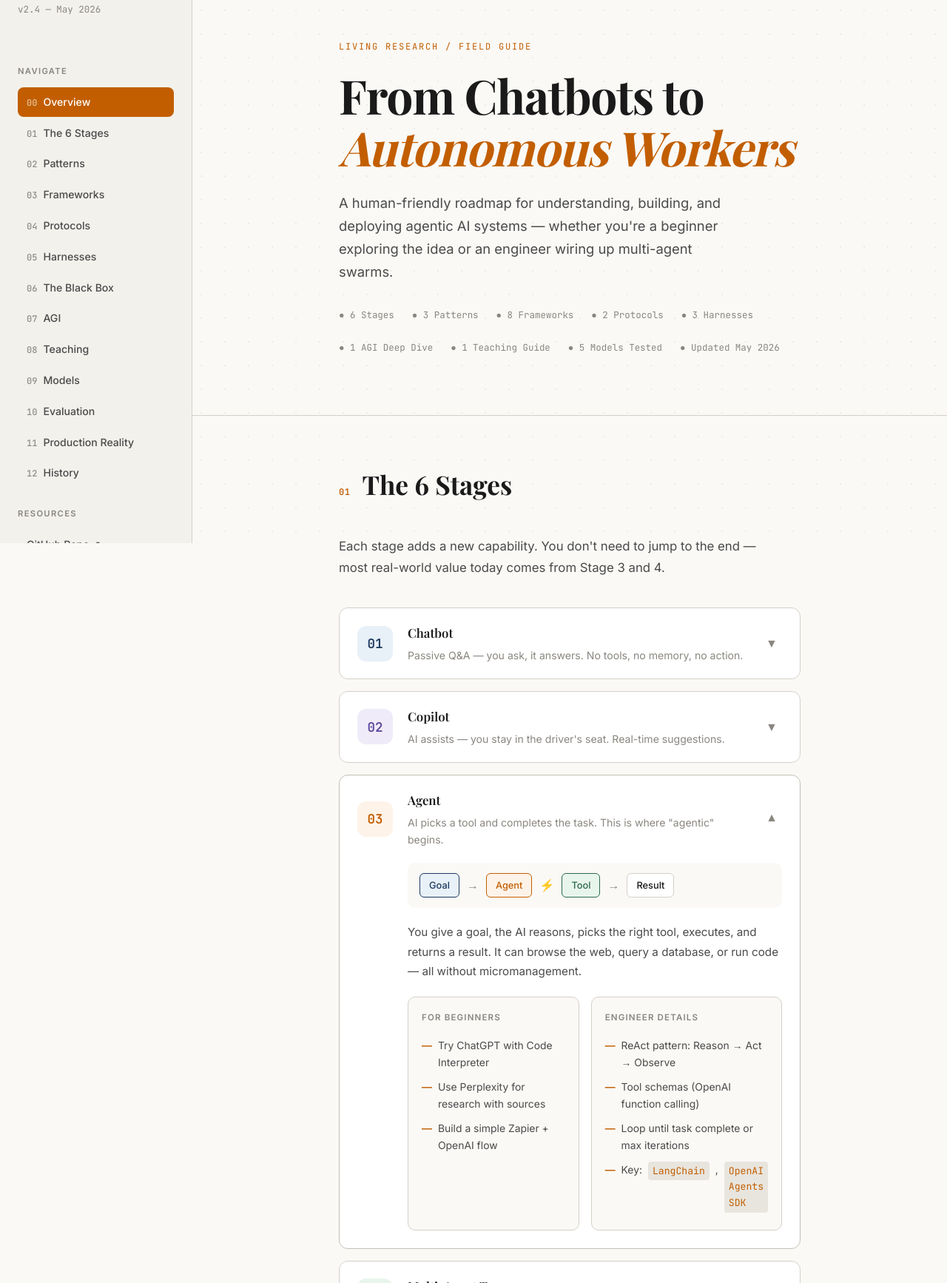
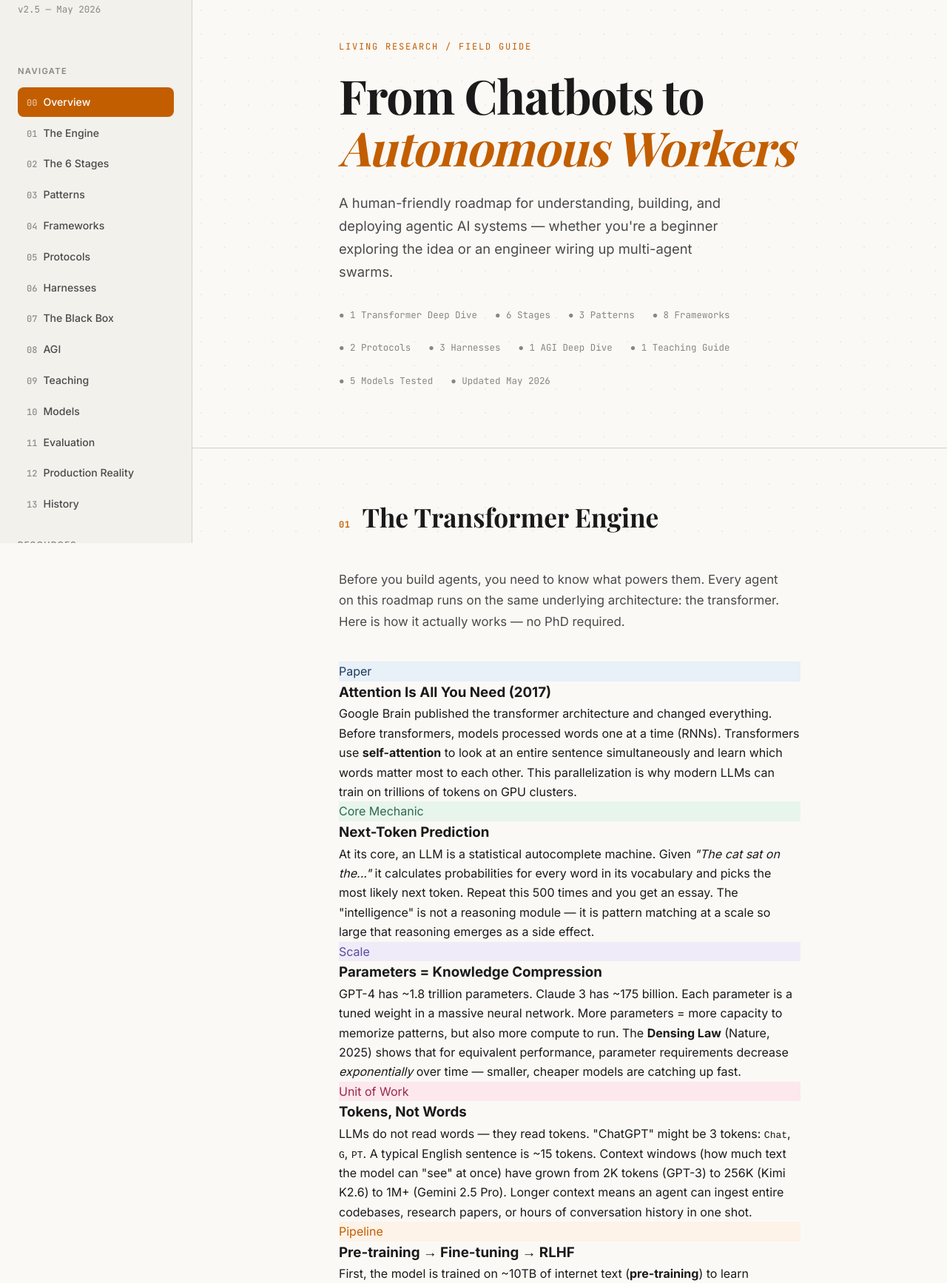
Before and after one commit to jlaiii/agentic-ai-roadmap, a plain HTML site: page index.html in a window 1280 px wide. Shown: the part 66-1800 px from the top of the page at 74% size. Drawn offline with nearby package versions, Linux system fonts and the light colour scheme; a web font is replaced by a local one.

Commit message:
v2.5: Add Transformer Engine section (01) — attention, tokens, parameters, RLHF, and agent relevance

```diff
--- a/index.html
+++ b/index.html
@@ -425,23 +425,24 @@
 <!-- Sidebar -->
 <aside class="sidebar" id="sidebar">
   <div class="sidebar-logo">Agentic<span>AI</span></div>
-  <div class="sidebar-sub">v2.4 &mdash; May 2026</div>
+  <div class="sidebar-sub">v2.5 &mdash; May 2026</div>
 
   <div class="nav-section">Navigate</div>
   <ul class="nav-links">
     <li><a href="#overview" class="active" onclick="setActive(this)"><span class="num">00</span>Overview</a></li>
-    <li><a href="#stages" onclick="setActive(this)"><span class="num">01</span>The 6 Stages</a></li>
-    <li><a href="#patterns" onclick="setActive(this)"><span class="num">02</span>Patterns</a></li>
-    <li><a href="#frameworks" onclick="setActive(this)"><span class="num">03</span>Frameworks</a></li>
-    <li><a href="#protocols" onclick="setActive(this)"><span class="num">04</span>Protocols</a></li>
-    <li><a href="#harnesses" onclick="setActive(this)"><span class="num">05</span>Harnesses</a></li>
-    <li><a href="#blackbox" onclick="setActive(this)"><span class="num">06</span>The Black Box</a></li>
-    <li><a href="#agi" onclick="setActive(this)"><span class="num">07</span>AGI</a></li>
-    <li><a href="#teaching" onclick="setActive(this)"><span class="num">08</span>Teaching</a></li>
-    <li><a href="#models" onclick="setActive(this)"><span class="num">09</span>Models</a></li>
-    <li><a href="#evaluation" onclick="setActive(this)"><span class="num">10</span>Evaluation</a></li>
-    <li><a href="#reality" onclick="setActive(this)"><span class="num">11</span>Production Reality</a></li>
-    <li><a href="#history" onclick="setActive(this)"><span class="num">12</span>History</a></li>
+    <li><a href="#engine" onclick="setActive(this)"><span class="num">01</span>The Engine</a></li>
+    <li><a href="#stages" onclick="setActive(this)"><span class="num">02</span>The 6 Stages</a></li>
+    <li><a href="#patterns" onclick="setActive(this)"><span class="num">03</span>Patterns</a></li>
+    <li><a href="#frameworks" onclick="setActive(this)"><span class="num">04</span>Frameworks</a></li>
+    <li><a href="#protocols" onclick="setActive(this)"><span class="num">05</span>Protocols</a></li>
+    <li><a href="#harnesses" onclick="setActive(this)"><span class="num">06</span>Harnesses</a></li>
+    <li><a href="#blackbox" onclick="setActive(this)"><span class="num">07</span>The Black Box</a></li>
+    <li><a href="#agi" onclick="setActive(this)"><span class="num">08</span>AGI</a></li>
+    <li><a href="#teaching" onclick="setActive(this)"><span class="num">09</span>Teaching</a></li>
+    <li><a href="#models" onclick="setActive(this)"><span class="num">10</span>Models</a></li>
+    <li><a href="#evaluation" onclick="setActive(this)"><span class="num">11</span>Evaluation</a></li>
+    <li><a href="#reality" onclick="setActive(this)"><span class="num">12</span>Production Reality</a></li>
+    <li><a href="#history" onclick="setActive(this)"><span class="num">13</span>History</a></li>
   </ul>
 
   <div class="nav-section">Resources</div>
@@ -475,6 +476,7 @@
       <h1>From Chatbots to <em>Autonomous Workers</em></h1>
       <p>A human-friendly roadmap for understanding, building, and deploying agentic AI systems — whether you're a beginner exploring the idea or an engineer wiring up multi-agent swarms.</p>
       <div class="hero-meta">
+        <span>● 1 Transformer Deep Dive</span>
         <span>● 6 Stages</span>
         <span>● 3 Patterns</span>
         <span>● 8 Frameworks</span>
@@ -488,11 +490,59 @@
     </div>
   </section>
 
+  <section class="section" id="engine">
+    <div class="container">
+      <div class="section-header reveal">
+        <span class="section-num">01</span>
+        <h2>The Transformer Engine</h2>
+      </div>
+      <p class="section-intro reveal">Before you build agents, you need to know what powers them. Every agent on this roadmap runs on the same underlying architecture: the transformer. Here is how it actually works — no PhD required.</p>
+
+      <div class="grid-2">
+        <div class="card reveal">
+          <div class="card-badge" style="background:var(--blue-light);color:var(--blue);">Paper</div>
+          <h3>Attention Is All You Need (2017)</h3>
+          <p>Google Brain published the transformer architecture and changed everything. Before transformers, models processed words one at a time (RNNs). Transformers use <strong>self-attention</strong> to look at an entire sentence simultaneously and learn which words matter most to each other. This parallelization is why modern LLMs can train on trillions of tokens on GPU clusters.</p>
+        </div>
+
+        <div class="card reveal">
+          <div class="card-badge" style="background:var(--green-light);color:var(--green);">Core Mechanic</div>
+          <h3>Next-Token Prediction</h3>
+          <p>At its core, an LLM is a statistical autocomplete machine. Given <em>"The cat sat on the..."</em> it calculates probabilities for every word in its vocabulary and picks the most likely next token. Repeat this 500 times and you get an essay. The "intelligence" is not a reasoning module — it is pattern matching at a scale so large that reasoning emerges as a side effect.</p>
+        </div>
+
+        <div class="card reveal">
+          <div class="card-badge" style="background:var(--purple-light);color:var(--purple);">Scale</div>
+          <h3>Parameters = Knowledge Compression</h3>
+          <p>GPT-4 has ~1.8 trillion parameters. Claude 3 has ~175 billion. Each parameter is a tuned weight in a massive neural network. More parameters = more capacity to memorize patterns, but also more compute to run. The <strong>Densing Law</strong> (Nature, 2025) shows that for equivalent performance, parameter requirements decrease <em>exponentially</em> over time — smaller, cheaper models are catching up fast.</p>
+        </div>
+
+        <div class="card reveal">
+          <div class="card-badge" style="background:var(--red-light);color:var(--red);">Unit of Work</div>
+          <h3>Tokens, Not Words</h3>
+          <p>LLMs do not read words — they read tokens. "ChatGPT" might be 3 tokens: <code>Chat</code>, <code>G</code>, <code>PT</code>. A typical English sentence is ~15 tokens. Context windows (how much text the model can "see" at once) have grown from 2K tokens (GPT-3) to 256K (Kimi K2.6) to 1M+ (Gemini 2.5 Pro). Longer context means an agent can ingest entire codebases, research papers, or hours of conversation history in one shot.</p>
+        </div>
+
+        <div class="card reveal">
+          <div class="card-badge" style="background:var(--accent-light);color:var(--accent);">Pipeline</div>
+          <h3>Pre-training → Fine-tuning → RLHF</h3>
+          <p>First, the model is trained on ~10TB of internet text (<strong>pre-training</strong>) to learn grammar, facts, and reasoning patterns. Then it is fine-tuned on curated dialog data. Finally, <strong>RLHF</strong> (Reinforcement Learning from Human Feedback) aligns the model with human preferences — making it helpful, harmless, and honest. This is why base models are raw and chat models are polite. It is also where output filtering and guardrails are baked in.</p>
+        </div>
+
+        <div class="card reveal">
+          <div class="card-badge" style="background:#e8f0f8;color:#1e3a5f;">Agent Relevance</div>
+          <h3>Why This Matters for Agents</h3>
+          <p>An agent is not a different architecture — it is the same transformer wrapped in a <strong>loop</strong>. The LLM generates a plan → the harness executes tool calls → results feed back into context → the LLM generates the next step. The transformer is the brain; the harness is the body. Understanding the engine helps you understand the hard limits: context length caps memory, inference speed determines real-time responsiveness, and parameter count affects reasoning depth.</p>
+        </div>
+      </div>
+    </div>
+  </section>
+
   <!-- Stages -->
   <section class="section" id="stages">
     <div class="container">
       <div class="section-header reveal">
-        <span class="section-num">01</span>
+        <span class="section-num">02</span>
         <h2>The 6 Stages</h2>
       </div>
       <p class="section-intro reveal">Each stage adds a new capability. You don't need to jump to the end — most real-world value today comes from Stage 3 and 4.</p>
@@ -762,7 +812,7 @@
   <section class="section" id="patterns">
     <div class="container">
       <div class="section-header reveal">
-        <span class="section-num">02</span>
+        <span class="section-num">03</span>
         <h2>Orchestration Patterns</h2>
       </div>
       <p class="section-intro reveal">How you wire agents together matters more than how smart each one is. These are the three dominant patterns in production.</p>
@@ -797,7 +847,7 @@
   <section class="section" id="frameworks">
     <div class="container">
       <div class="section-header reveal">
-        <span class="section-num">03</span>
+        <span class="section-num">04</span>
         <h2>Frameworks</h2>
       </div>
       <p class="section-intro reveal">Pick the framework that matches your team's skill level and the complexity of your workflow. Stats are live from GitHub.</p>
@@ -900,7 +950,7 @@
   <section class="section" id="protocols">
     <div class="container">
       <div class="section-header reveal">
-        <span class="section-num">04</span>
+        <span class="section-num">05</span>
         <h2>Protocols</h2>
       </div>
       <p class="section-intro reveal">Two competing standards are shaping how agents talk to tools and to each other. Understanding both matters.</p>
@@ -937,7 +987,7 @@
   <section class="section" id="harnesses">
     <div class="container">
       <div class="section-header reveal">
-        <span class="section-num">05</span>
+        <span class="section-num">06</span>
         <h2>Agent Harnesses</h2>
       </div>
       <p class="section-intro reveal">
@@ -1035,7 +1085,7 @@
   <section class="section" id="blackbox">
     <div class="container">
       <div class="section-header reveal">
-        <span class="section-num">06</span>
+        <span class="section-num">07</span>
         <h2>The Black Box</h2>
       </div>
       <p class="section-intro reveal">
@@ -1086,7 +1136,7 @@
   <section class="section" id="agi">
     <div class="container">
       <div class="section-header reveal">
-        <span class="section-num">07</span>
+        <span class="section-num">08</span>
         <h2>AGI: Artificial General Intelligence</h2>
       </div>
       <p class="section-intro reveal">
@@ -1145,7 +1195,7 @@
   <section class="section" id="teaching">
     <div class="container">
       <div class="section-header reveal">
-        <span class="section-num">08</span>
+        <span class="section-num">09</span>
         <h2>Agent Teaching &amp; Context Engineering</h2>
       </div>
       <p class="section-intro reveal">
@@ -1205,7 +1255,7 @@
   <section class="section" id="models">
     <div class="container">
       <div class="section-header reveal">
-        <span class="section-num">09</span>
+        <span class="section-num">10</span>
         <h2>Models I've Tested</h2>
       </div>
       <p class="section-intro reveal">
@@ -1270,7 +1320,7 @@
   <section class="section" id="evaluation">
     <div class="container">
       <div class="section-header reveal">
-        <span class="section-num">10</span>
+        <span class="section-num">11</span>
         <h2>Evaluation</h2>
       </div>
       <p class="section-intro reveal">
@@ -1334,7 +1384,7 @@
   <section class="section" id="reality">
     <div class="container">
       <div class="section-header reveal">
-        <span class="section-num">11</span>
+        <span class="section-num">12</span>
         <h2>Production Reality</h2>
       </div>
       <p class="section-intro reveal">The blog posts don't talk about this. Here's what actually matters when you ship.</p>
@@ -1384,7 +1434,7 @@
   <section class="section" id="history">
     <div class="container">
       <div class="section-header reveal">
-        <span class="section-num">12</span>
+        <span class="section-num">13</span>
         <h2>History</h2>
       </div>
       <p class="section-intro reveal">Agentic AI didn't appear overnight. Here's how we got here — from the first GPT to the models you're using today.</p>
@@ -1550,7 +1600,7 @@
   }
 
   // Scroll spy
-  const sections = ['overview', 'stages', 'patterns', 'frameworks', 'protocols', 'harnesses', 'blackbox', 'agi', 'teaching', 'models', 'evaluation', 'reality', 'history'];
+  const sections = ['overview', 'engine', 'stages', 'patterns', 'frameworks', 'protocols', 'harnesses', 'blackbox', 'agi', 'teaching', 'models', 'evaluation', 'reality', 'history'];
   addEventListener('scroll', () => {
     let current = 'overview';
     for (const id of sections) {
```
Also changed, not shown: 1 other file.
